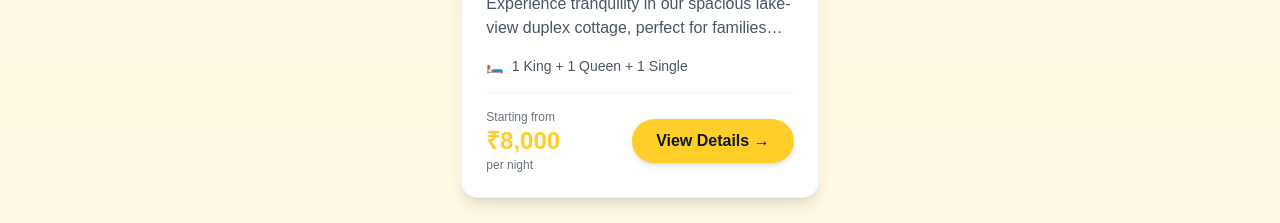
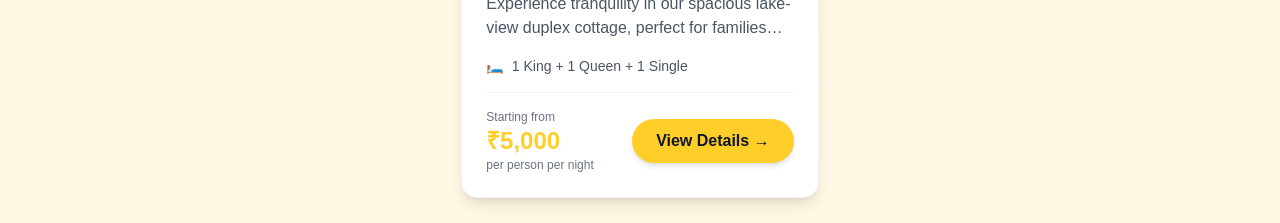
Before and after one commit to gandharvtalikoti/buddha-village, a Next.js app in the folder buddha-village/: page /stays in a window 1280 px wide. Shown: the part 960-1183 px from the top of the page. Built offline with nearby package versions, Linux system fonts and the light colour scheme; a web font is replaced by a local one.

Commit message:
fix repricing of rooms, PRICING made standard

```diff
--- a/buddha-village/app/stays/page.tsx
+++ b/buddha-village/app/stays/page.tsx
@@ -21,6 +21,7 @@ interface Stay {
   images: string[];
   pricing: {
     weekend: {
+      startingFrom: PricingTier;
       baseTier: PricingTier;
       additionalGuestPrice: string;
     };
@@ -53,12 +54,13 @@ const stays: Stay[] = [
     ],
     pricing: {
       weekend: {
+        startingFrom: { guests: 1, price: '₹5,000', included: true },
         baseTier: { guests: 2, price: '₹10,000', included: true },
         additionalGuestPrice: '₹4,000'
       },
       weekday: {
         baseTier: { guests: 2, price: '₹8,000', included: false },
-        additionalGuestPrice: '₹3,000'
+        additionalGuestPrice: '₹3,500'
       },
     },
   },
@@ -82,8 +84,9 @@ const stays: Stay[] = [
     ],
     pricing: {
       weekend: {
+        startingFrom: { guests: 1, price: '₹4,000', included: true },
         baseTier: { guests: 2, price: '₹8,000', included: true },
-        additionalGuestPrice: '₹3,000'
+        additionalGuestPrice: '₹3,500'
       },
       weekday: {
         baseTier: { guests: 2, price: '₹6,000', included: false },
@@ -110,8 +113,9 @@ const stays: Stay[] = [
     ],
     pricing: {
       weekend: {
+        startingFrom: { guests: 1, price: '₹4,000', included: true },
         baseTier: { guests: 2, price: '₹8,000', included: true },
-        additionalGuestPrice: '₹3,000'
+        additionalGuestPrice: '₹3,500'
       },
       weekday: {
         baseTier: { guests: 2, price: '₹6,000', included: false },
@@ -138,8 +142,9 @@ const stays: Stay[] = [
     ],
     pricing: {
       weekend: {
+        startingFrom: { guests: 1, price: '₹4,000', included: true },
         baseTier: { guests: 2, price: '₹8,000', included: true },
-        additionalGuestPrice: '₹3,000'
+        additionalGuestPrice: '₹3,500'
       },
       weekday: {
         baseTier: { guests: 2, price: '₹6,000', included: false },
@@ -167,8 +172,9 @@ const stays: Stay[] = [
     ],
     pricing: {
       weekend: {
+        startingFrom: { guests: 1, price: '₹4,000', included: true },
         baseTier: { guests: 2, price: '₹8,000', included: true },
-        additionalGuestPrice: '₹3,000'
+        additionalGuestPrice: '₹3,500'
       },
       weekday: {
         baseTier: { guests: 2, price: '₹6,000', included: false },
@@ -192,6 +198,7 @@ const stays: Stay[] = [
     ],
     pricing: {
       weekend: {
+        startingFrom: { guests: 1, price: '₹2,000', included: true },
         baseTier: { guests: 2, price: '₹4,000', included: true },
         additionalGuestPrice: '₹0'
       },
@@ -217,6 +224,7 @@ const stays: Stay[] = [
     ],
     pricing: {
       weekend: {
+        startingFrom: { guests: 1, price: '₹2,000', included: true },
         baseTier: { guests: 2, price: '₹4,000', included: true },
         additionalGuestPrice: '₹0'
       },
@@ -242,6 +250,7 @@ const stays: Stay[] = [
     ],
     pricing: {
       weekend: {
+        startingFrom: { guests: 1, price: '₹2,000', included: true },
         baseTier: { guests: 2, price: '₹4,000', included: true },
         additionalGuestPrice: '₹0'
       },
@@ -267,6 +276,7 @@ const stays: Stay[] = [
     ],
     pricing: {
       weekend: {
+        startingFrom: { guests: 1, price: '₹2,000', included: true },
         baseTier: { guests: 2, price: '₹4,000', included: true },
         additionalGuestPrice: '₹0'
       },
@@ -336,8 +346,8 @@ function StayCard({ stay, onClick }: StayCardProps) {
         <div className="flex items-center justify-between pt-4 border-t border-gray-100">
           <div>
             <p className="text-xs text-gray-500">Starting from</p>
-            <p className="text-2xl font-bold text-[rgb(255,206,41)]">{stay.pricing.weekday.baseTier.price}</p>
-            <p className="text-xs text-gray-500">per night</p>
+            <p className="text-2xl font-bold text-[rgb(255,206,41)]">{stay.pricing.weekend.startingFrom.price}</p>
+            <p className="text-xs text-gray-500">per person per night</p>
           </div>
           <button className="bg-[rgb(255,206,41)] text-gray-900 px-6 py-2.5 rounded-full font-semibold hover:bg-[rgb(245,196,31)] transition-colors shadow-md">
             View Details →
@@ -351,7 +361,6 @@ function StayCard({ stay, onClick }: StayCardProps) {
 export default function StaysPage() {
   const [selectedStay, setSelectedStay] = useState<Stay | null>(null);
 
-  // Categorize stays by type
   const cottages = stays.filter(stay => stay.type === 'cottage');
   const rooms = stays.filter(stay => stay.type === 'room');
   const tents = stays.filter(stay => stay.type === 'tent');
@@ -362,7 +371,6 @@ export default function StaysPage() {
 
   return (
     <div className="min-h-screen bg-gradient-to-b from-[rgb(255,246,220)] to-white">
-      {/* Hero Section */}
       <div className="relative bg-[rgb(255,206,41)] text-gray-900 py-10 px-4">
         <div className="max-w-6xl mx-auto text-center">
           <h1 className="text-5xl md:text-6xl font-bold mb-4">
@@ -374,7 +382,6 @@ export default function StaysPage() {
         </div>
       </div>
 
-      {/* Info Banner */}
       <div className="max-w-6xl mx-auto px-4 py-4">
         <div className="bg-blue-50 border-l-4 border-blue-500 p-6 rounded-lg">
           <div className="flex items-start gap-4">
@@ -392,7 +399,6 @@ export default function StaysPage() {
         </div>
       </div>
 
-      {/* Cottages Section */}
       {cottages.length > 0 && (
         <div className="max-w-6xl mx-auto px-2 py-12">
           <div className="flex items-center gap-3 mb-8">
@@ -400,19 +406,15 @@ export default function StaysPage() {
             <h2 className="text-4xl font-bold text-gray-900">Lake View Duplex Cottages</h2>
           </div>
           <div className="grid grid-cols-1 md:grid-cols-3 gap-8">
-            {/* Empty column for left */}
             <div className="hidden md:block"></div>
-            {/* Center column with cottage */}
             {cottages.map((stay) => (
               <StayCard key={stay.id} stay={stay} onClick={() => setSelectedStay(stay)} />
             ))}
-            {/* Empty column for right */}
             <div className="hidden md:block"></div>
           </div>
         </div>
       )}
 
-      {/* Rooms Section */}
       {rooms.length > 0 && (
         <div className="max-w-6xl mx-auto px-4 py-12">
           <div className="flex items-center gap-3 mb-8">
@@ -427,7 +429,6 @@ export default function StaysPage() {
         </div>
       )}
 
-      {/* Tents Section */}
       {tents.length > 0 && (
         <div className="max-w-6xl mx-auto px-4 py-12">
           <div className="flex items-center gap-3 mb-8">
@@ -442,7 +443,6 @@ export default function StaysPage() {
         </div>
       )}
 
-      {/* Pet Stay Section */}
       <div className="max-w-6xl mx-auto px-4 py-12">
         <div className="bg-gradient-to-r from-green-500 to-emerald-600 text-white rounded-3xl p-8 shadow-xl">
           <div className="flex items-center gap-4 mb-4">
@@ -461,7 +461,6 @@ export default function StaysPage() {
         </div>
       </div>
 
-      {/* Contact CTA */}
       <div className="max-w-6xl mx-auto px-4 py-12 text-center">
         <h3 className="text-2xl font-bold text-gray-900 mb-4">Planning a Group Retreat?</h3>
         <p className="text-gray-600 mb-6 max-w-2xl mx-auto">
@@ -491,7 +490,6 @@ function StayDetailPage({ stay, onBack }: StayDetailPageProps) {
 
   return (
     <div className="min-h-screen bg-white">
-      {/* Back Button */}
       <div className="sticky top-0 z-20 bg-white/95 backdrop-blur-sm border-b border-gray-200 shadow-sm">
         <div className="max-w-7xl mx-auto px-4 py-4">
           <button
@@ -504,7 +502,6 @@ function StayDetailPage({ stay, onBack }: StayDetailPageProps) {
         </div>
       </div>
 
-      {/* Image Carousel */}
       <div className="relative h-[75vh] md:h-[85vh] bg-black overflow-hidden rounded-xl">
         <img
           src={stay.images[currentImg]}
@@ -512,7 +509,6 @@ function StayDetailPage({ stay, onBack }: StayDetailPageProps) {
           className="w-full h-full object-contain"
         />
 
-        {/* Navigation Arrows */}
         {stay.images.length > 1 && (
           <>
             <button
@@ -530,13 +526,11 @@ function StayDetailPage({ stay, onBack }: StayDetailPageProps) {
           </>
         )}
 
-        {/* Image Counter */}
         <div className="absolute bottom-4 left-1/2 -translate-x-1/2 bg-black/70 text-white px-5 py-2 rounded-full text-sm font-medium">
           {currentImg + 1} / {stay.images.length}
         </div>
       </div>
 
-      {/* Thumbnails */}
       <div className="max-w-7xl mx-auto px-4 py-6">
         <div className="flex gap-3 overflow-x-auto pb-2 scrollbar-hide">
           {stay.images.map((img, idx) => (
@@ -553,10 +547,8 @@ function StayDetailPage({ stay, onBack }: StayDetailPageProps) {
         </div>
       </div>
 
-      {/* Content */}
       <div className="max-w-7xl mx-auto px-4 py-12">
         <div className="grid md:grid-cols-3 gap-12">
-          {/* Left Column - Info */}
           <div className="md:col-span-2">
             <h1 className="text-5xl font-bold text-gray-900 mb-2">{stay.name}</h1>
             <p className="text-2xl text-[rgb(255,206,41)] mb-6 font-bold">{stay.tagline}</p>
@@ -575,13 +567,11 @@ function StayDetailPage({ stay, onBack }: StayDetailPageProps) {
 
             <p className="text-lg text-gray-700 leading-relaxed mb-12">{stay.description}</p>
 
-            {/* Pricing Tables */}
             <div className="space-y-8">
-              {/* Weekend Pricing */}
               <div className="bg-gradient-to-br from-[rgb(255,246,220)] to-[rgb(255,236,180)] rounded-2xl p-8 border-2 border-[rgb(255,206,41)]">
                 <h3 className="text-2xl font-bold text-gray-900 mb-4 flex items-center gap-2">
                   <span>🌟</span>
-                  Weekend (Fri-Sun) & Festival Pricing
+                  Pricing
                 </h3>
                 <p className="text-sm text-gray-800 mb-6 font-medium">
                   Includes complimentary breakfast
@@ -606,36 +596,6 @@ function StayDetailPage({ stay, onBack }: StayDetailPageProps) {
                 </div>
               </div>
 
-              {/* Weekday Pricing */}
-              <div className="bg-gradient-to-br from-blue-50 to-indigo-50 rounded-2xl p-8 border-2 border-blue-200">
-                <h3 className="text-2xl font-bold text-blue-900 mb-4 flex items-center gap-2">
-                  <span>📅</span>
-                  Weekday Pricing (Mon-Thu)
-                </h3>
-                <p className="text-sm text-gray-800 mb-6 font-medium">
-                  Order from our Ala carte menu
-                </p>
-                <div className="space-y-4">
-                  <div className="bg-white/70 px-6 py-4 rounded-xl">
-                    <div className="flex justify-between items-center mb-2">
-                      <span className="font-semibold text-gray-700">2 Guests</span>
-                      <span className="text-2xl font-bold text-blue-600">{stay.pricing.weekday.baseTier.price}</span>
-                    </div>
-                    {stay.pricing.weekday.additionalGuestPrice !== '₹0' && (
-                      <div className="text-sm text-gray-600 mt-2 pt-2 border-t border-gray-200">
-                        <p>Additional guests: <span className="font-semibold text-gray-800">{stay.pricing.weekday.additionalGuestPrice} per head</span></p>
-                      </div>
-                    )}
-                  </div>
-                  <div className="bg-orange-50 px-4 py-3 rounded-lg border border-orange-200">
-                    <p className="text-sm text-orange-900">
-                      <span className="font-semibold">Note:</span> Children 5 years and above will be charged at full price
-                    </p>
-                  </div>
-                </div>
-              </div>
-
-              {/* Bulk Booking Note */}
               <div className="bg-gradient-to-r from-purple-50 to-pink-50 rounded-2xl p-6 border-2 border-purple-200">
                 <div className="flex items-start gap-3">
                   <span className="text-2xl">📞</span>
@@ -650,13 +610,12 @@ function StayDetailPage({ stay, onBack }: StayDetailPageProps) {
             </div>
           </div>
 
-          {/* Right Column - Booking Card */}
           <div className="md:col-span-1">
             <div className="sticky top-24 bg-white rounded-2xl shadow-xl border-2 border-gray-200 p-8">
               <div className="text-center mb-6">
                 <p className="text-gray-600 mb-2">Starting from</p>
-                <p className="text-4xl font-bold text-[rgb(255,206,41)] mb-1">{stay.pricing.weekday.baseTier.price}</p>
-                <p className="text-sm text-gray-500">per night</p>
+                <p className="text-4xl font-bold text-[rgb(255,206,41)] mb-1">{stay.pricing.weekend.startingFrom.price}</p>
+                <p className="text-sm text-gray-500">per person per night</p>
               </div>
 
               <a
```
